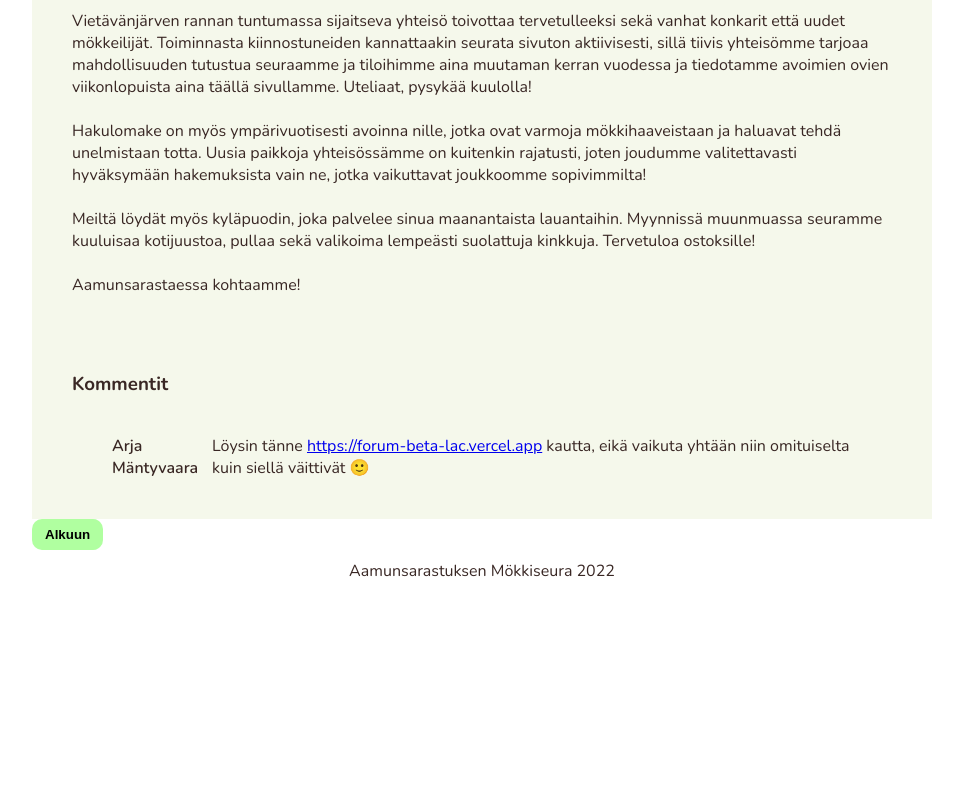
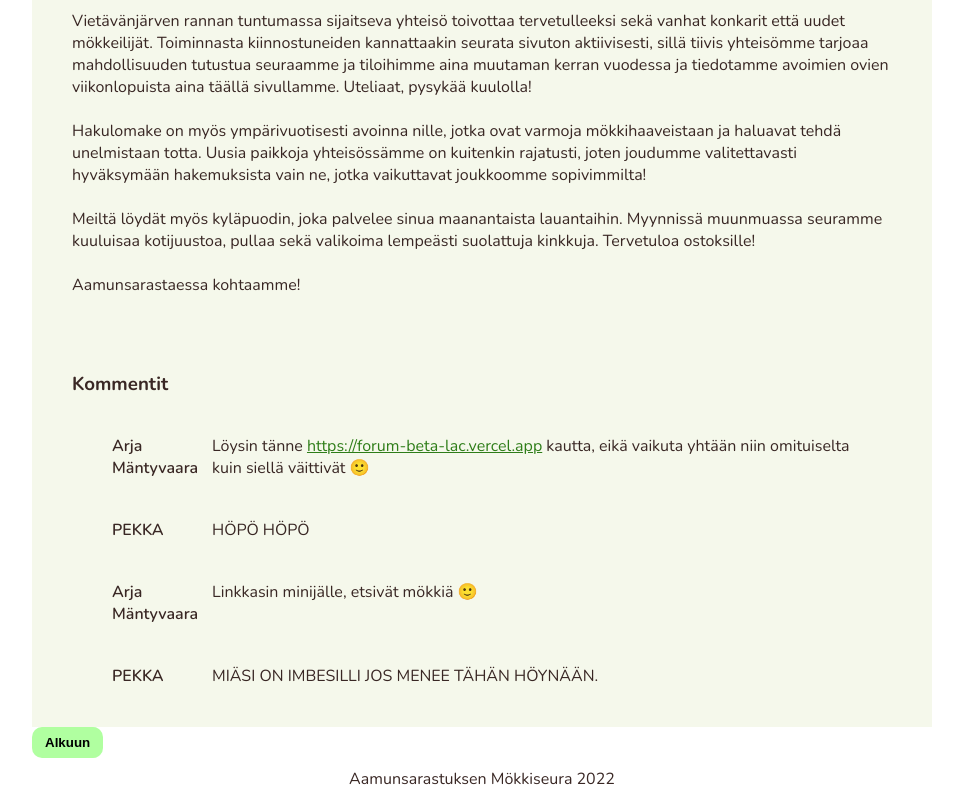
Before and after one commit to vuorisumu/GGJ-aamunsarastus, a React (Vite) app: page / in a window 1280 px wide. Shown: the part 425-1225 px from the top of the page, without its empty margins (158-1121 px from the left). Before the commit the page ends 1017 px from the top, so only its background shows below. Built offline with nearby package versions, Linux system fonts and the light colour scheme.

Commit message:
feat: comments to main

```diff
--- a/src/locales/fi.json
+++ b/src/locales/fi.json
@@ -12,6 +12,18 @@
       {
         "user": "Arja Mäntyvaara",
         "comment": " Löysin tänne <0 href=\"https://forum-beta-lac.vercel.app\">https://forum-beta-lac.vercel.app</0> kautta, eikä vaikuta yhtään niin omituiselta kuin siellä väittivät 🙂"
+      },
+      {
+        "user": "PEKKA",
+        "comment": "HÖPÖ HÖPÖ"
+      },
+      {
+        "user": "Arja Mäntyvaara",
+        "comment": "Linkkasin minijälle, etsivät mökkiä 🙂"
+      },
+      {
+        "user": "PEKKA",
+        "comment": "MIÄSI ON IMBESILLI JOS MENEE TÄHÄN HÖYNÄÄN."
       }
     ]
   },
--- a/src/styles/main.css
+++ b/src/styles/main.css
@@ -316,6 +316,9 @@ section h2 {
 .comments section p {
   margin: 0;
 }
+.comments section p a {
+  color: var(--link-color);
+}
 .comments section .from .user {
   font-weight: 600;
 }
--- a/src/styles/main.scss
+++ b/src/styles/main.scss
@@ -53,6 +53,9 @@ section {
 
     p {
       margin: 0;
+      a {
+        color: colors.$link-color;
+      }
     }
 
     .from {
```
Also changed, not shown: 1 other file (tests, documents, lock files or other folders).
